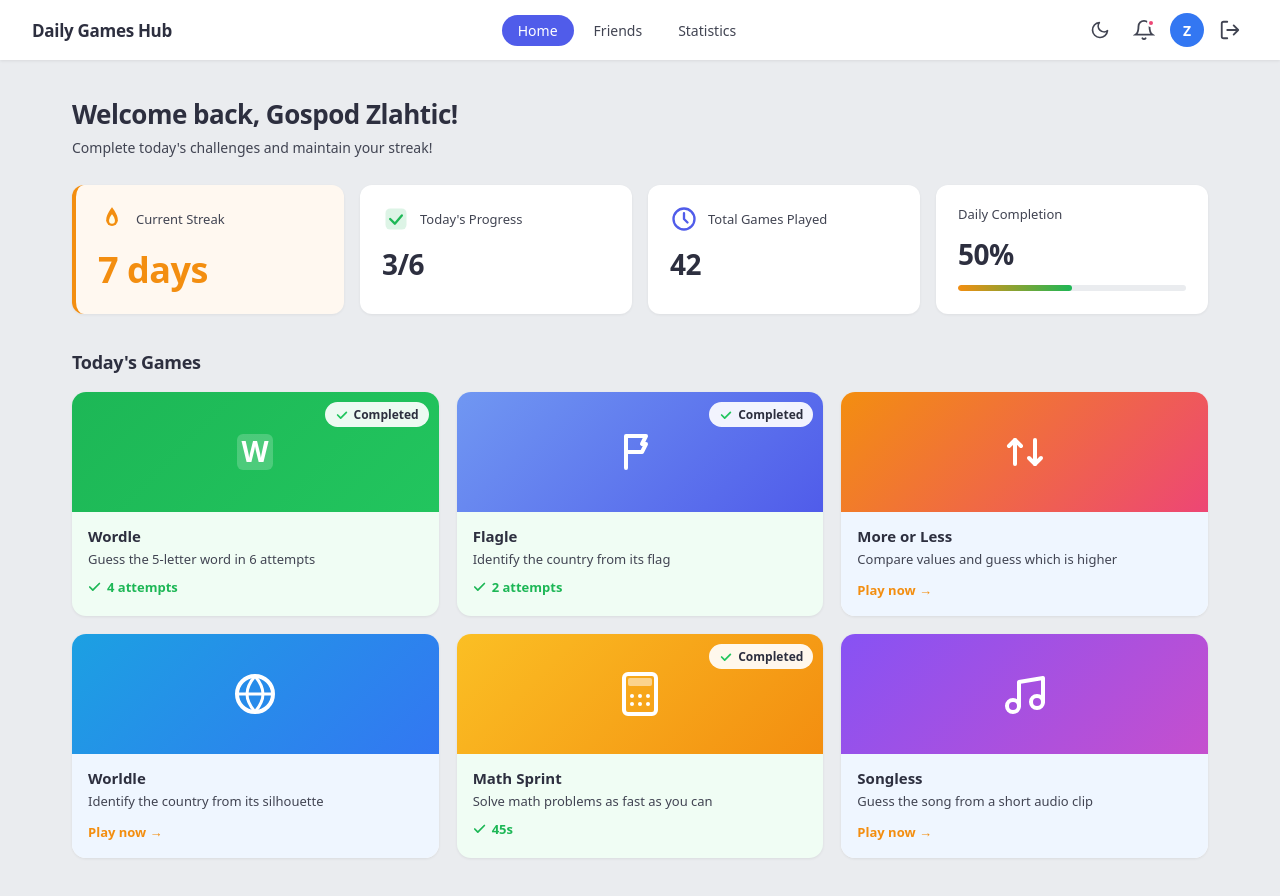
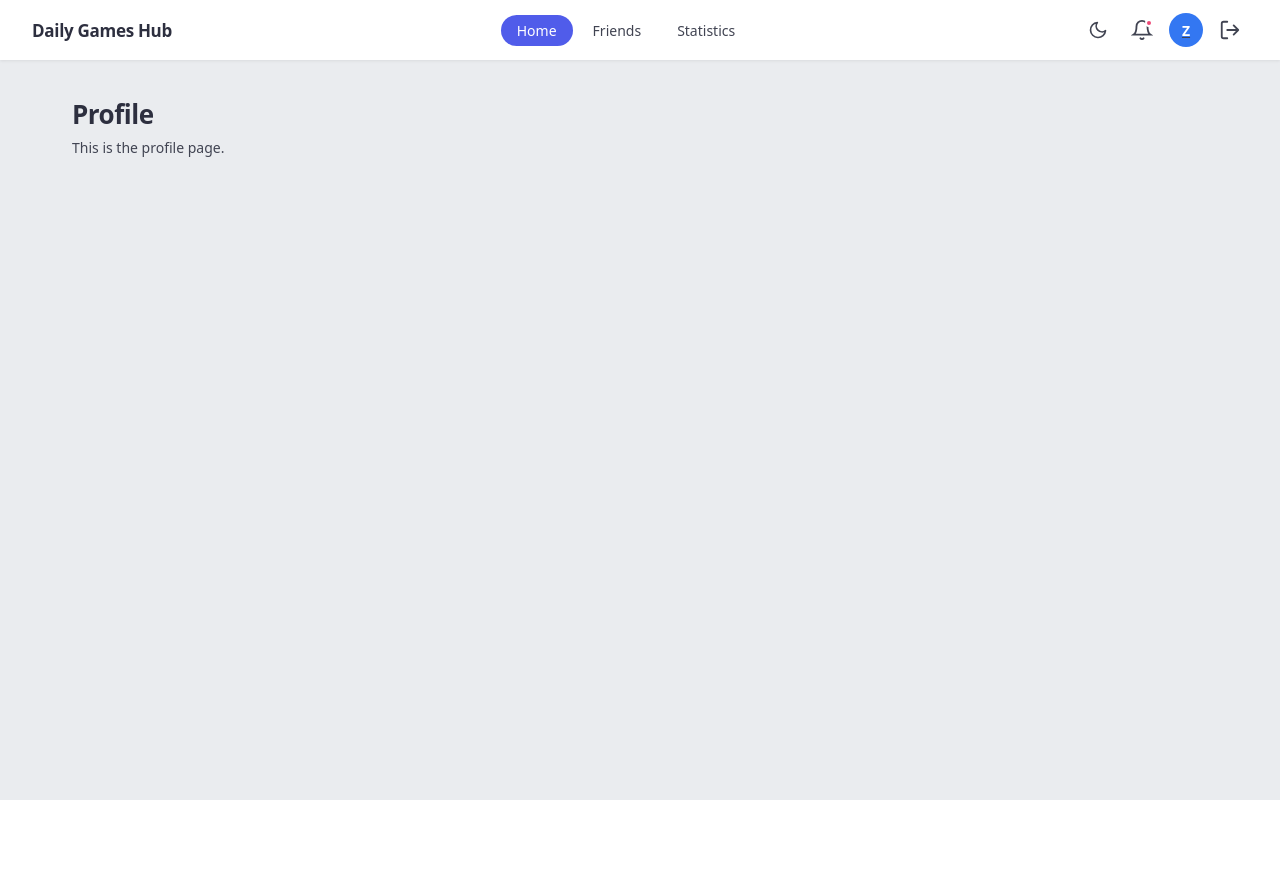
Before and after one commit to SPVRV1/Daily-Games-Hub, a React (Vite) app in the folder frontend/: page /profile in a window 1280 px wide. Shown: the top 896 px of the page. After the commit the page ends 800 px from the top, so only its background shows below. Built offline with nearby package versions, Linux system fonts and the light colour scheme.

Commit message:
fix: navbar komponenta

```diff
--- a/frontend/package.json
+++ b/frontend/package.json
@@ -11,7 +11,9 @@
   },
   "dependencies": {
     "react": "^19.2.4",
-    "react-dom": "^19.2.4"
+    "react-dom": "^19.2.4",
+    "react-router-dom": "^7.14.2",
+    "tailwindcss": "^4.2.4"
   },
   "devDependencies": {
     "@eslint/js": "^9.39.4",
--- a/frontend/src/App.tsx
+++ b/frontend/src/App.tsx
@@ -1,7 +1,17 @@
+import { BrowserRouter, Routes, Route } from "react-router-dom";
+
 import Home from "./pages/Home";
+import ProfilePage from "./pages/profile/page";
 
 function App() {
-    return <Home />;
+    return (
+        <BrowserRouter>
+            <Routes>
+                <Route path="/" element={<Home />} />
+                <Route path="/profile" element={<ProfilePage />} />
+            </Routes>
+        </BrowserRouter>
+    );
 }
 
 export default App;
--- /dev/null
+++ b/frontend/src/components/Navbar.tsx
@@ -0,0 +1,50 @@
+import "../pages/Home.css";
+
+type NavbarProps = {
+    dark: boolean;
+    onToggleTheme: () => void;
+    activeLink?: "home" | "friends" | "statistics";
+};
+
+export default function Navbar({ dark, onToggleTheme, activeLink = "home" }: NavbarProps) {
+    return (
+        <nav className="navbar">
+            <span className="navbar-brand">Daily Games Hub</span>
+            <div className="navbar-links">
+                <a href="#" className={`nav-link${activeLink === "home" ? " active" : ""}`}>Home</a>
+                <a href="#" className={`nav-link${activeLink === "friends" ? " active" : ""}`}>Friends</a>
+                <a href="#" className={`nav-link${activeLink === "statistics" ? " active" : ""}`}>Statistics</a>
+            </div>
+            <div className="navbar-right">
+                <button className="icon-btn" aria-label="Toggle theme" onClick={onToggleTheme}>
+                    {dark ? (
+                        <svg viewBox="0 0 24 24" fill="none" width="20" height="20">
+                            <circle cx="12" cy="12" r="4" stroke="currentColor" strokeWidth="2" />
+                            <path d="M12 2v2M12 20v2M4.22 4.22l1.42 1.42M18.36 18.36l1.42 1.42M2 12h2M20 12h2M4.22 19.78l1.42-1.42M18.36 5.64l1.42-1.42" stroke="currentColor" strokeWidth="2" strokeLinecap="round" />
+                        </svg>
+                    ) : (
+                        <svg viewBox="0 0 24 24" fill="none" width="20" height="20">
+                            <path d="M21 12.79A9 9 0 1 1 11.21 3 7 7 0 0 0 21 12.79z" stroke="currentColor" strokeWidth="2" strokeLinecap="round" strokeLinejoin="round" />
+                        </svg>
+                    )}
+                </button>
+                <button className="icon-btn" aria-label="Notifications">
+                    <svg viewBox="0 0 24 24" fill="none" width="22" height="22">
+                        <path d="M18 8a6 6 0 0 0-12 0c0 7-3 9-3 9h18s-3-2-3-9" stroke="currentColor" strokeWidth="2" strokeLinecap="round" />
+                        <path d="M13.73 21a2 2 0 0 1-3.46 0" stroke="currentColor" strokeWidth="2" strokeLinecap="round" />
+                    </svg>
+                    <span className="notif-dot" />
+                </button>
+                <a href="/profile" className="icon-btn" aria-label="Profile">
+                    <div className="avatar">Z</div>
+                </a>
+                <button className="icon-btn" aria-label="Logout">
+                    <svg viewBox="0 0 24 24" fill="none" width="22" height="22">
+                        <path d="M9 21H5a2 2 0 0 1-2-2V5a2 2 0 0 1 2-2h4" stroke="currentColor" strokeWidth="2" strokeLinecap="round" />
+                        <path d="M16 17l5-5-5-5M21 12H9" stroke="currentColor" strokeWidth="2" strokeLinecap="round" strokeLinejoin="round" />
+                    </svg>
+                </button>
+            </div>
+        </nav>
+    );
+}
--- a/frontend/src/pages/Home.tsx
+++ b/frontend/src/pages/Home.tsx
@@ -1,5 +1,6 @@
 import { useState } from "react";
 import "./Home.css";
+import Navbar from "../components/Navbar";
 
 const STATS = [
     {
@@ -136,45 +137,7 @@ export default function Home() {
 
     return (
         <div className={`home${dark ? " dark" : ""}`}>
-            {/* Navbar */}
-            <nav className="navbar">
-                <span className="navbar-brand">Daily Games Hub</span>
-                <div className="navbar-links">
-                    <a href="#" className="nav-link active">Home</a>
-                    <a href="#" className="nav-link">Friends</a>
-                    <a href="#" className="nav-link">Statistics</a>
-                </div>
-                <div className="navbar-right">
-                    <button className="icon-btn" aria-label="Toggle theme" onClick={() => setDark(!dark)}>
-                        {dark ? (
-                            /* Sun */
-                            <svg viewBox="0 0 24 24" fill="none" width="20" height="20">
-                                <circle cx="12" cy="12" r="4" stroke="currentColor" strokeWidth="2" />
-                                <path d="M12 2v2M12 20v2M4.22 4.22l1.42 1.42M18.36 18.36l1.42 1.42M2 12h2M20 12h2M4.22 19.78l1.42-1.42M18.36 5.64l1.42-1.42" stroke="currentColor" strokeWidth="2" strokeLinecap="round" />
-                            </svg>
-                        ) : (
-                            /* Half moon */
-                            <svg viewBox="0 0 24 24" fill="none" width="20" height="20">
-                                <path d="M21 12.79A9 9 0 1 1 11.21 3 7 7 0 0 0 21 12.79z" stroke="currentColor" strokeWidth="2" strokeLinecap="round" strokeLinejoin="round" />
-                            </svg>
-                        )}
-                    </button>
-                    <button className="icon-btn" aria-label="Notifications">
-                        <svg viewBox="0 0 24 24" fill="none" width="22" height="22">
-                            <path d="M18 8a6 6 0 0 0-12 0c0 7-3 9-3 9h18s-3-2-3-9" stroke="currentColor" strokeWidth="2" strokeLinecap="round" />
-                            <path d="M13.73 21a2 2 0 0 1-3.46 0" stroke="currentColor" strokeWidth="2" strokeLinecap="round" />
-                        </svg>
-                        <span className="notif-dot" />
-                    </button>
-                    <div className="avatar">Z</div>
-                    <button className="icon-btn" aria-label="Logout">
-                        <svg viewBox="0 0 24 24" fill="none" width="22" height="22">
-                            <path d="M9 21H5a2 2 0 0 1-2-2V5a2 2 0 0 1 2-2h4" stroke="currentColor" strokeWidth="2" strokeLinecap="round" />
-                            <path d="M16 17l5-5-5-5M21 12H9" stroke="currentColor" strokeWidth="2" strokeLinecap="round" strokeLinejoin="round" />
-                        </svg>
-                    </button>
-                </div>
-            </nav>
+            <Navbar dark={dark} onToggleTheme={() => setDark(!dark)} activeLink="home" />
 
             {/* Content */}
             <main className="content">
--- /dev/null
+++ b/frontend/src/pages/profile/page.tsx
@@ -0,0 +1,21 @@
+import { useState } from "react";
+import Navbar from "../../components/Navbar";
+
+const ProfilePage = () => {
+    const [dark, setDark] = useState(false);
+
+    return (
+        <div className={`home${dark ? " dark" : ""}`}>
+            <Navbar dark={dark} onToggleTheme={() => setDark(!dark)} activeLink="home" />
+
+            <main className="content">
+                <div className="welcome">
+                    <h1>Profile</h1>
+                    <p>This is the profile page.</p>
+                </div>
+            </main>
+        </div>
+    );
+};
+
+export default ProfilePage;
```
Also changed, not shown: 1 other file (tests, documents, lock files or other folders).
